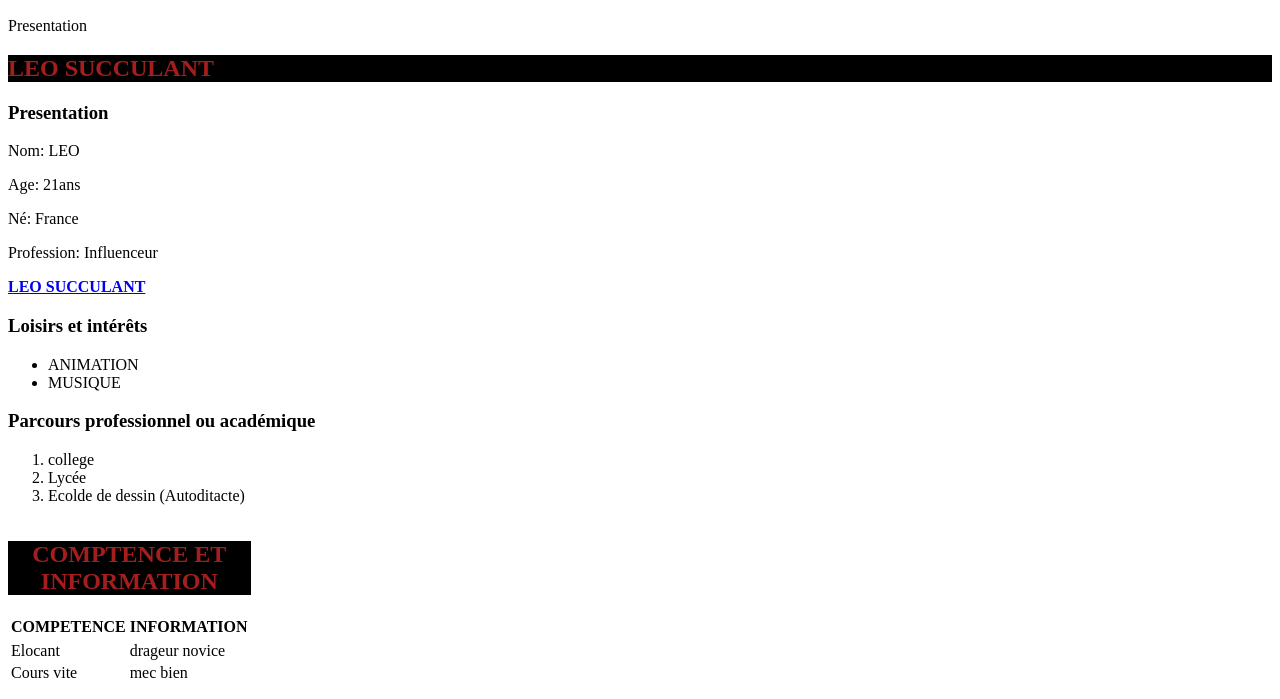
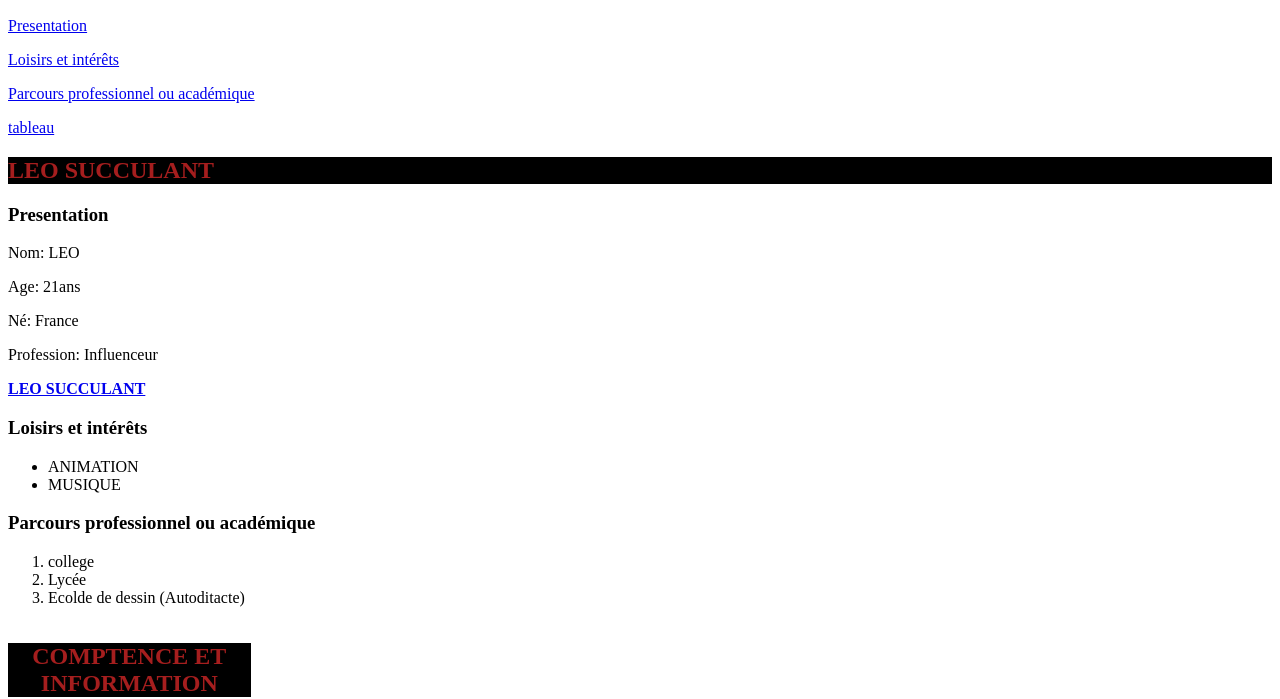
Before and after one commit to IlyasHAMDAOUI/RenduHTML, a plain HTML site: page index.html in a window 1280 px wide. Shown: the part 257-956 px from the top of the page. Drawn offline with Linux system fonts and the light colour scheme.

Commit message:
ajout d'ancre pour se deplacer plus vite.

```diff
--- a/index.html
+++ b/index.html
@@ -15,14 +15,17 @@
             Youtube, oui il est youtubeur, masi pas n'importe quel youtubeur, il fait du dessin en animation.</h2>
         <img src="LEO_SUCCULANT.jpg">
         <nav>
-            <p> Presentation</p>
+            <p><a href="#presentation">Presentation</a></p>
+            <p><a href="#loisir">Loisirs et intérêts</a></p>
+            <p><a href="#parcours">Parcours professionnel ou académique</p>
+            <p><a href="#tableau">tableau</a></p>
         </nav>
     </header>
 
     <main>
         <h2>LEO SUCCULANT</h2>
         <section>
-            <h3><strong>Presentation</strong></h3>
+            <h3 id="presentation"><strong>Presentation</strong></h3>
             <p>Nom: LEO</p>
             <p>Age: 21ans</p>
             <p>Né: France</p>
@@ -30,14 +33,14 @@
             <p><a href="https://www.youtube.com/c/LeoSucculent" target="_blank"><strong>LEO SUCCULANT</a></strong></p>
         </section>
         <section>
-            <h3><strong>Loisirs et intérêts</strong></h3>
+            <h3><a id="loisir"><strong>Loisirs et intérêts</strong></a></h3>
             <ul>
                 <li>ANIMATION</li>
                 <li>MUSIQUE</li>
             </ul>
         </section>
         <section>
-            <h3>Parcours professionnel ou académique</h3>
+            <h3><a id="parcours">Parcours professionnel ou académique</a></h3>
             <ol>
                 <li>college</li>
                 <li>Lycée</li>
@@ -47,7 +50,7 @@
         <section>
             <table>
                 <caption>
-                    <h2>COMPTENCE ET INFORMATION</h2>
+                    <h2><a id="tableau">COMPTENCE ET INFORMATION</a></h2>
                 </caption>
                 <thead>
                     <tr>
```
